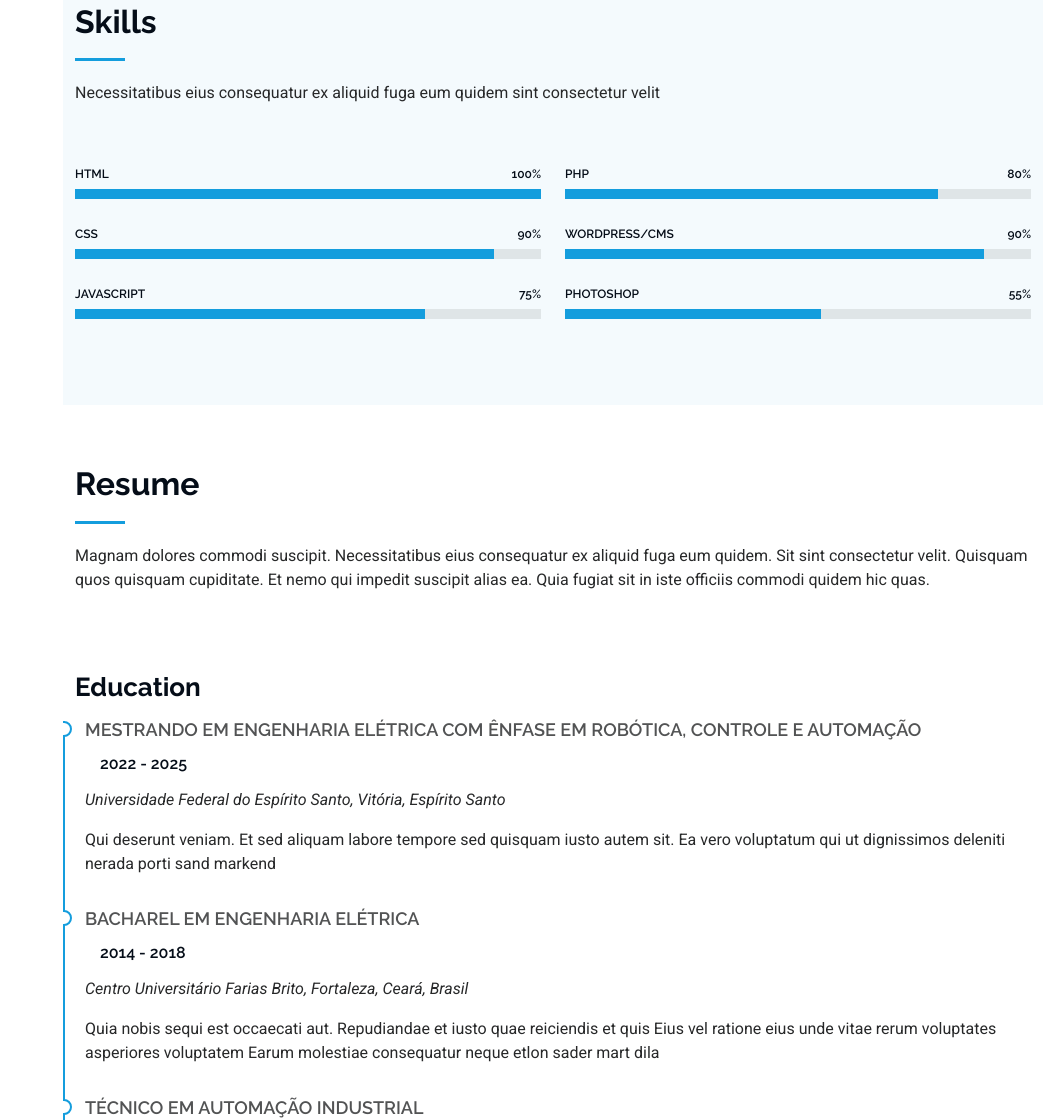
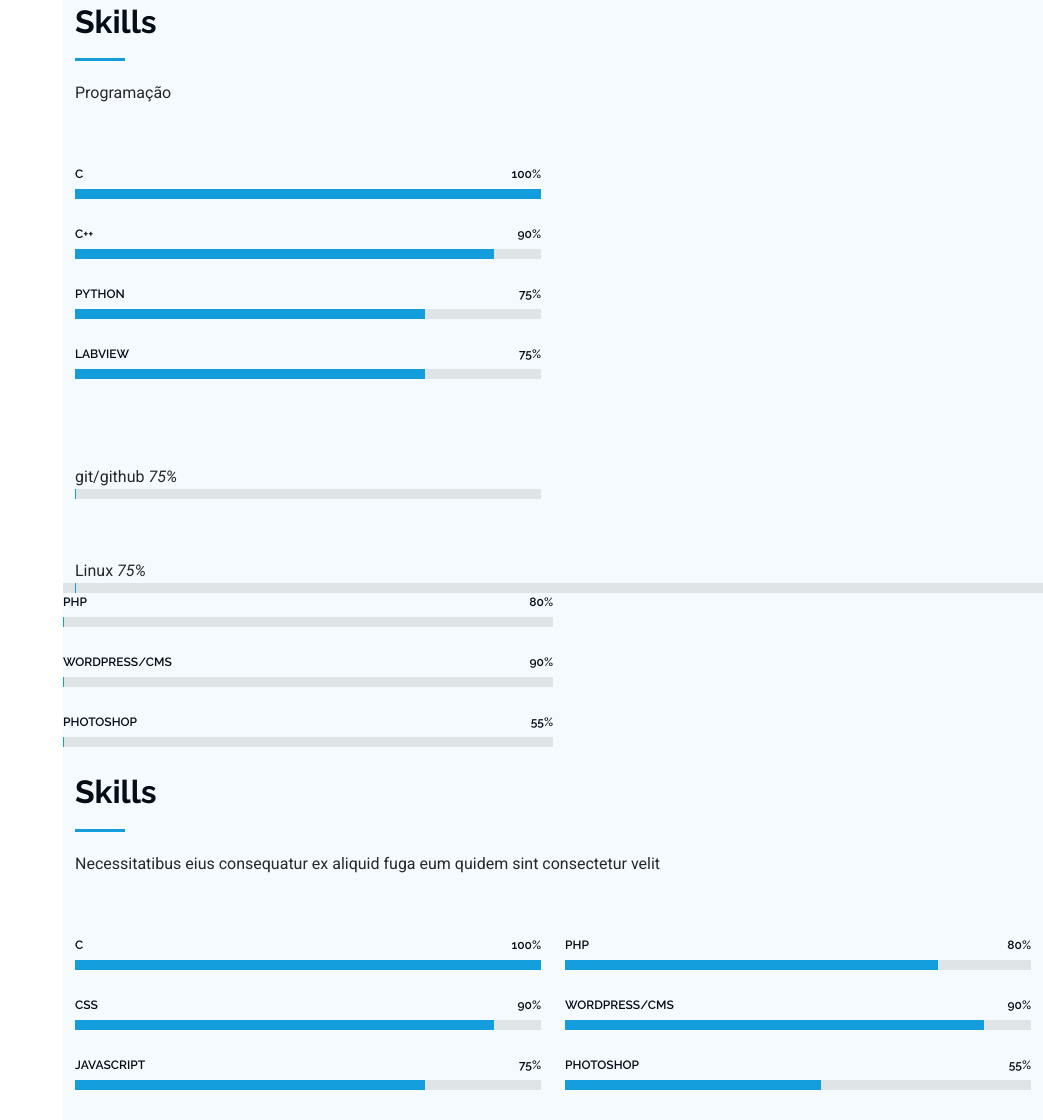
Before and after one commit to dayvsonsilva/dayvsonsilva.github.io, a plain HTML site: page index.html in a window 1280 px wide. Shown: the part 2023-3143 px from the top of the page, without its empty margins (237-1280 px from the left). Drawn offline with Linux system fonts and the light colour scheme.

Commit message:
update skill

```diff
--- a/index.html
+++ b/index.html
@@ -207,6 +207,97 @@
       <!-- Section Title -->
       <div class="container section-title" data-aos="fade-up">
         <h2>Skills</h2>
+        <p>Programação</p>
+      </div><!-- End Section Title -->
+
+      <div class="container" data-aos="fade-up" data-aos-delay="100">
+
+        <div class="row skills-content skills-animation">
+
+          <div class="col-lg-6">
+
+            <div class="progress">
+              <span class="skill"><span>C</span> <i class="val">100%</i></span>
+              <div class="progress-bar-wrap">
+                <div class="progress-bar" role="progressbar" aria-valuenow="100" aria-valuemin="0" aria-valuemax="100"></div>
+              </div>
+            </div><!-- End Skills Item -->
+
+            <div class="progress">
+              <span class="skill"><span>C++</span> <i class="val">90%</i></span>
+              <div class="progress-bar-wrap">
+                <div class="progress-bar" role="progressbar" aria-valuenow="90" aria-valuemin="0" aria-valuemax="100"></div>
+              </div>
+            </div><!-- End Skills Item -->
+
+            <div class="progress">
+              <span class="skill"><span>Python</span> <i class="val">75%</i></span>
+              <div class="progress-bar-wrap">
+                <div class="progress-bar" role="progressbar" aria-valuenow="75" aria-valuemin="0" aria-valuemax="100"></div>
+              </div>
+            </div><!-- End Skills Item -->
+
+
+
+
+            <div class="progress">
+              <span class="skill"><span>LabVIEW</span> <i class="val">75%</i></span>
+              <div class="progress-bar-wrap">
+                <div class="progress-bar" role="progressbar" aria-valuenow="75" aria-valuemin="0" aria-valuemax="100"></div>
+              </div>
+            </div><!-- End Skills Item -->
+
+            <div class="progress"></div>
+              <span class="skill"><span>git/github</span> <i class="val">75%</i></span>
+              <div class="progress-bar-wrap">
+                <div class="progress-bar" role="progressbar" aria-valuenow="75" aria-valuemin="0" aria-valuemax="100"></div>
+              </div>
+            </div><!-- End Skills Item -->
+
+            <div class="progress"></div>
+              <span class="skill"><span>Linux</span> <i class="val">75%</i></span>
+              <div class="progress-bar-wrap">
+                <div class="progress-bar" role="progressbar" aria-valuenow="75" aria-valuemin="0" aria-valuemax="100"></div>
+              </div>
+            </div><!-- End Skills Item -->
+
+
+
+          </div>
+
+          <div class="col-lg-6">
+
+            <div class="progress">
+              <span class="skill"><span>PHP</span> <i class="val">80%</i></span>
+              <div class="progress-bar-wrap">
+                <div class="progress-bar" role="progressbar" aria-valuenow="80" aria-valuemin="0" aria-valuemax="100"></div>
+              </div>
+            </div><!-- End Skills Item -->
+
+            <div class="progress">
+              <span class="skill"><span>WordPress/CMS</span> <i class="val">90%</i></span>
+              <div class="progress-bar-wrap">
+                <div class="progress-bar" role="progressbar" aria-valuenow="90" aria-valuemin="0" aria-valuemax="100"></div>
+              </div>
+            </div><!-- End Skills Item -->
+
+            <div class="progress">
+              <span class="skill"><span>Photoshop</span> <i class="val">55%</i></span>
+              <div class="progress-bar-wrap">
+                <div class="progress-bar" role="progressbar" aria-valuenow="55" aria-valuemin="0" aria-valuemax="100"></div>
+              </div>
+            </div><!-- End Skills Item -->
+
+          </div>
+
+        </div>
+
+      </div>
+
+
+      <!-- Section Title -->
+      <div class="container section-title" data-aos="fade-up">
+        <h2>Skills</h2>
         <p>Necessitatibus eius consequatur ex aliquid fuga eum quidem sint consectetur velit</p>
       </div><!-- End Section Title -->
 
@@ -217,7 +308,7 @@
           <div class="col-lg-6">
 
             <div class="progress">
-              <span class="skill"><span>HTML</span> <i class="val">100%</i></span>
+              <span class="skill"><span>C</span> <i class="val">100%</i></span>
               <div class="progress-bar-wrap">
                 <div class="progress-bar" role="progressbar" aria-valuenow="100" aria-valuemin="0" aria-valuemax="100"></div>
               </div>
@@ -267,6 +358,7 @@
         </div>
 
       </div>
+
 
     </section><!-- /Skills Section -->
 
```
